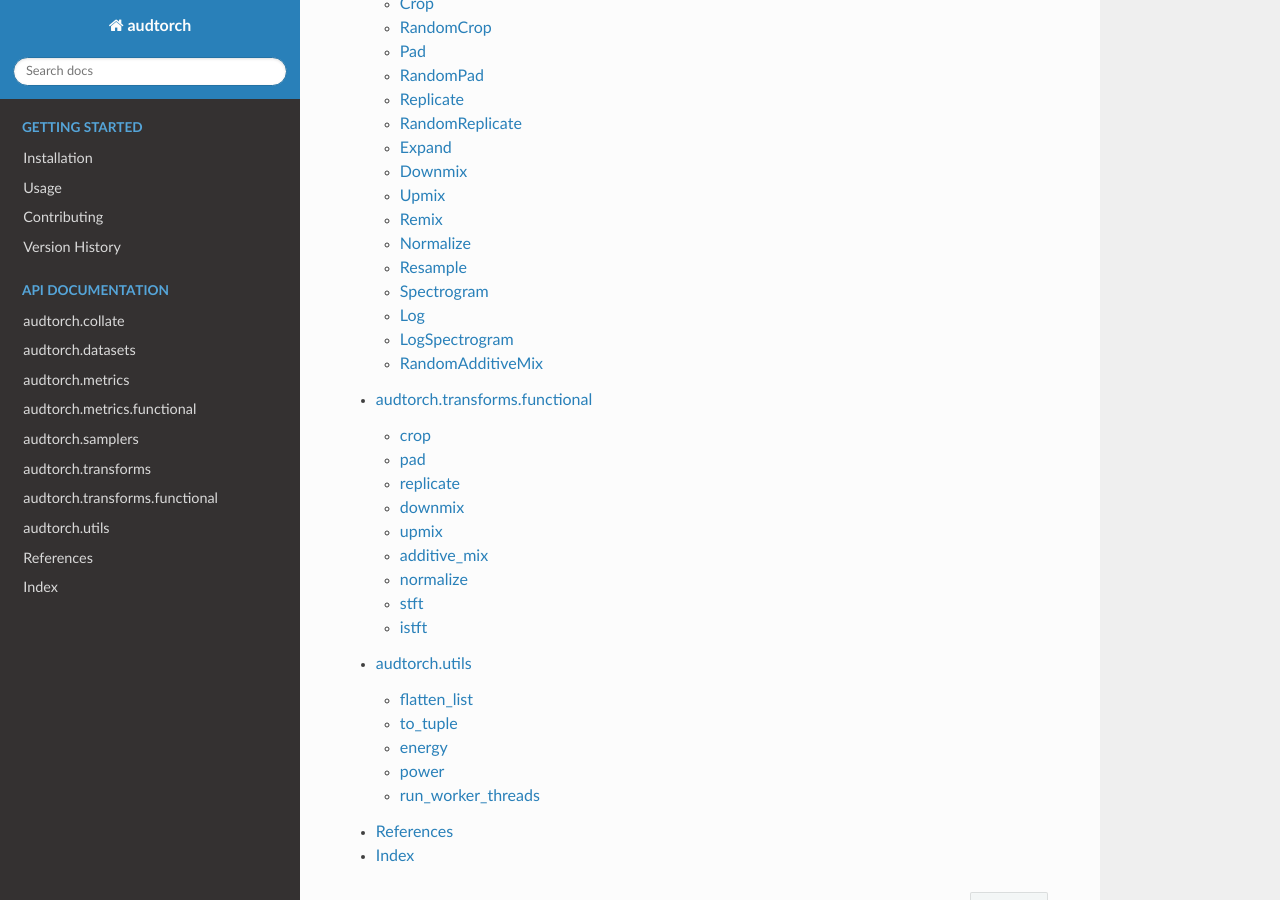
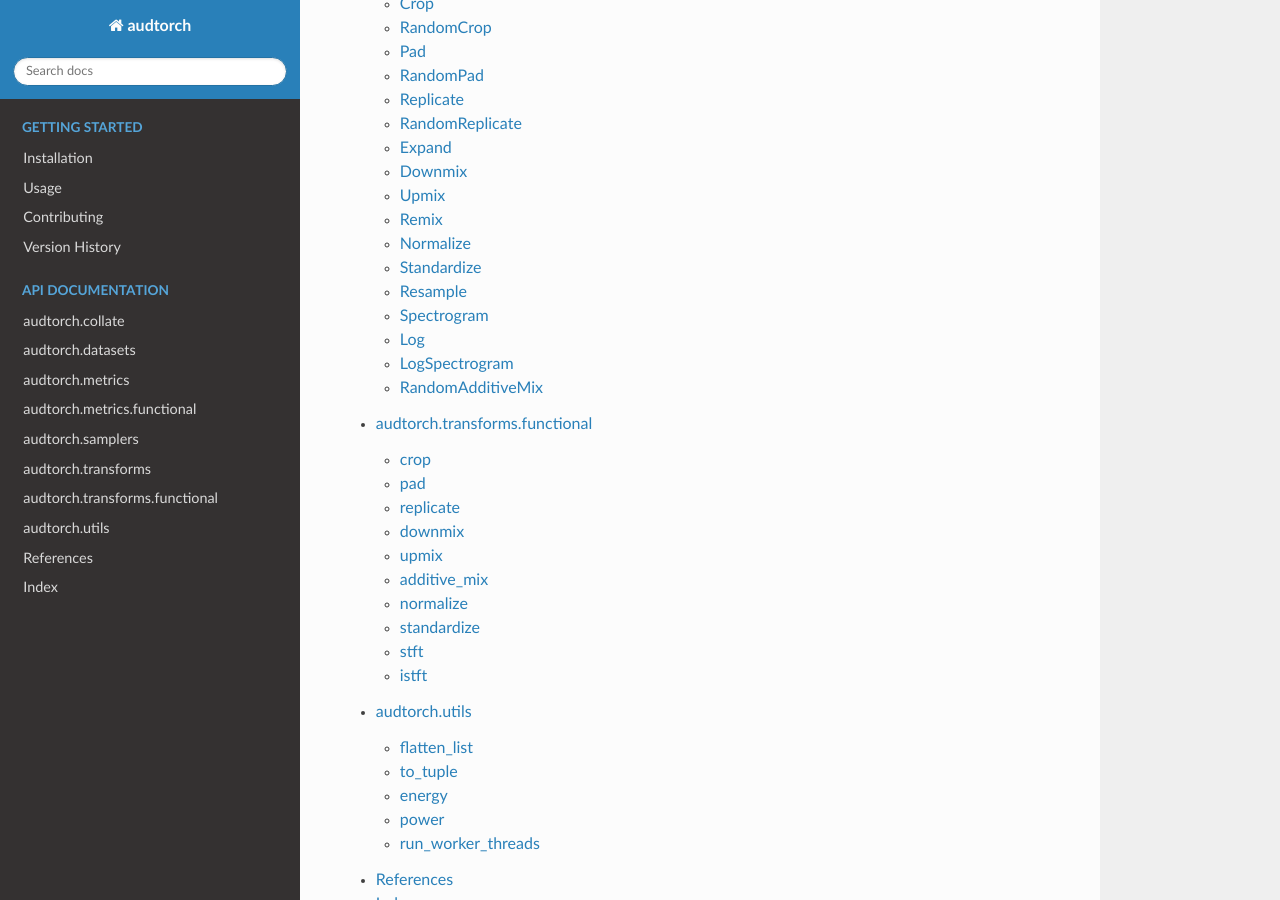
Before and after one commit to audeering/audtorch, a Sphinx documentation site: the page built from docs/index.rst, in a window 1280 px wide and 900 px high, scrolled down 1992 px. Built offline with Sphinx 7.4.7 and the Read the Docs theme 2.0.0, drawn with Linux system fonts in a browser that asks for light colours; formulas are drawn with MathJax 3.

Commit message:
added standardize to docs

```diff
--- a/docs/api-transforms-functional.rst
+++ b/docs/api-transforms-functional.rst
@@ -47,6 +47,11 @@
 
 .. autofunction:: normalize
 
+standardize
+-----------
+
+.. autofunction:: standardize
+
 stft
 ----
 
--- a/docs/api-transforms.rst
+++ b/docs/api-transforms.rst
@@ -83,6 +83,12 @@
 .. autoclass:: Normalize
     :members:
 
+Standardize
+-----------
+
+.. autoclass:: Standardize
+    :members:
+
 Resample
 --------
 
```
